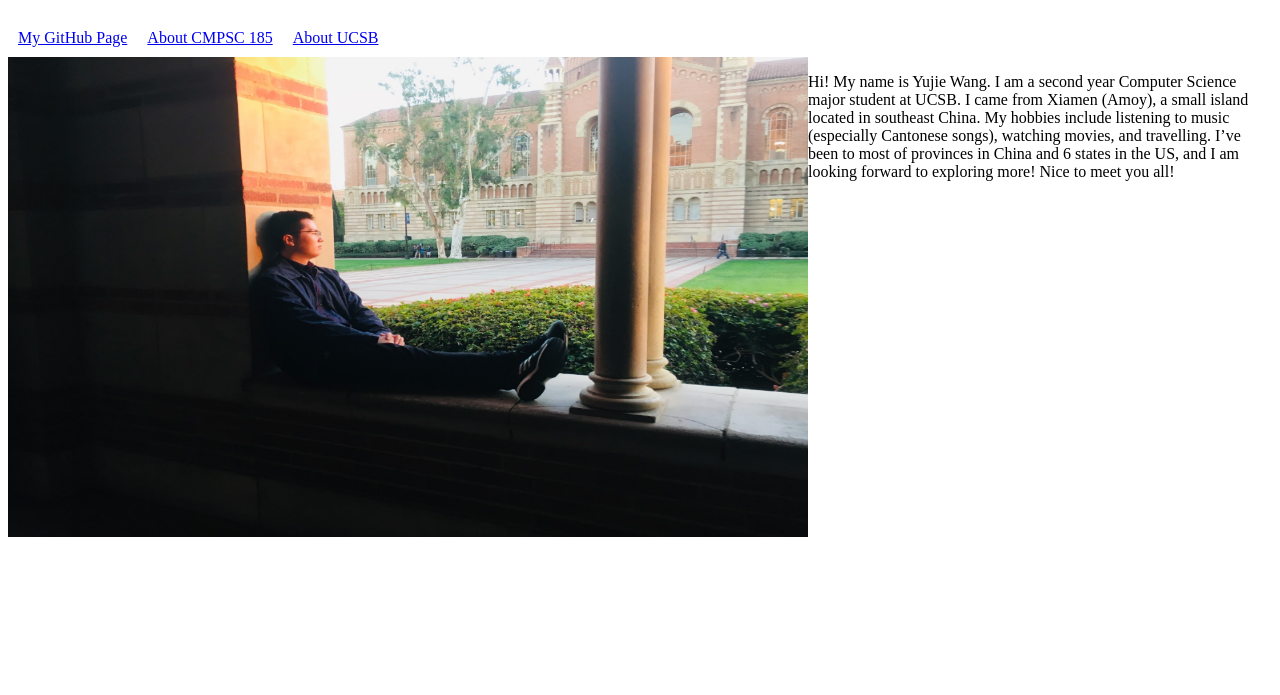
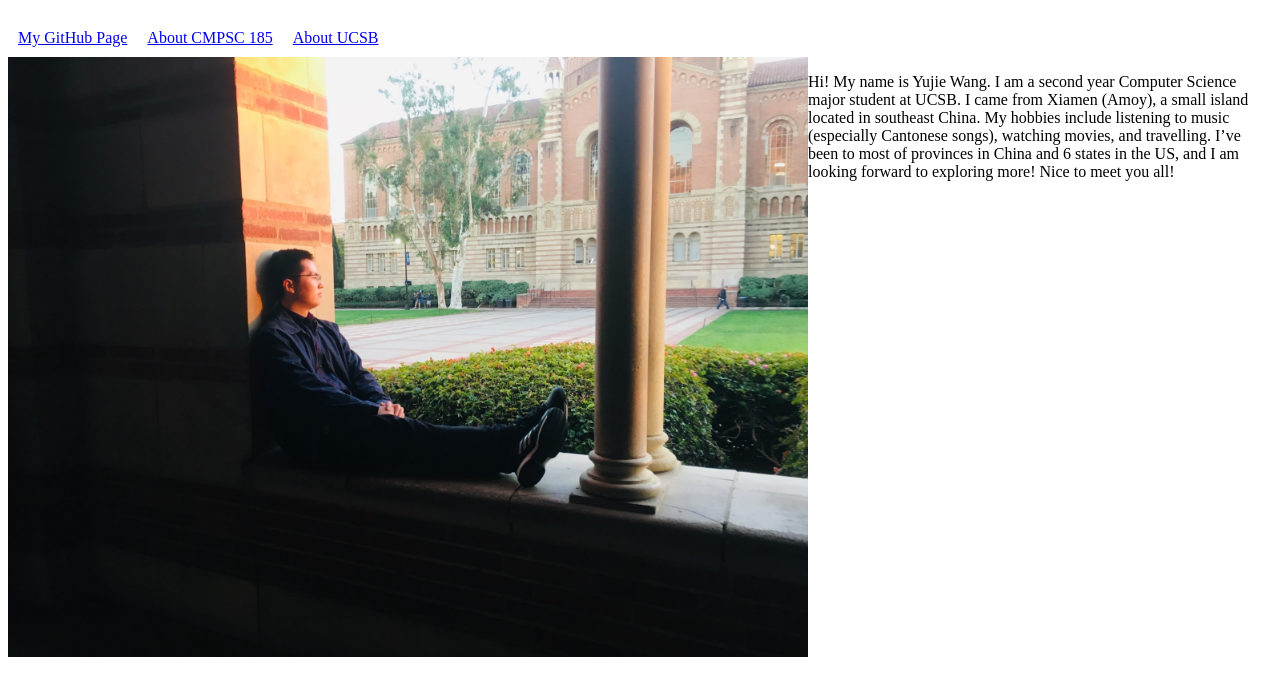
Before and after one commit to WilsonWYJ/cs185_asg1, a plain HTML site: page index.html in a window 1280 px wide. Shown: the part 61-756 px from the top of the page. Drawn offline with Linux system fonts and the light colour scheme.

Commit message:
yw - Changed the size of image

```diff
--- a/index.html
+++ b/index.html
@@ -21,7 +21,7 @@
 	</div>
 	<div id="main-body">
 		<div>
-			<img src="images/sample-img.jpg" width="800px" height="480px">
+			<img src="images/sample-img.jpg" width="800px" height="600px">
 		</div>
 		<div>
 			<p>
```
